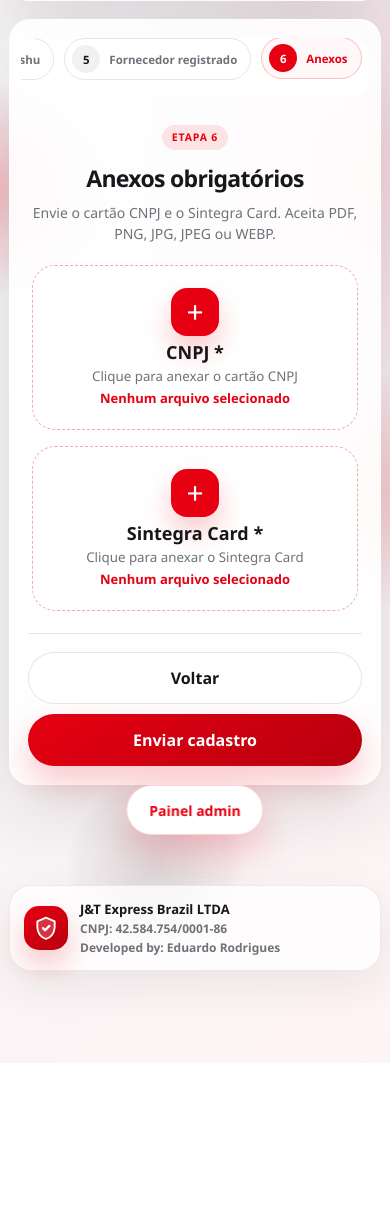
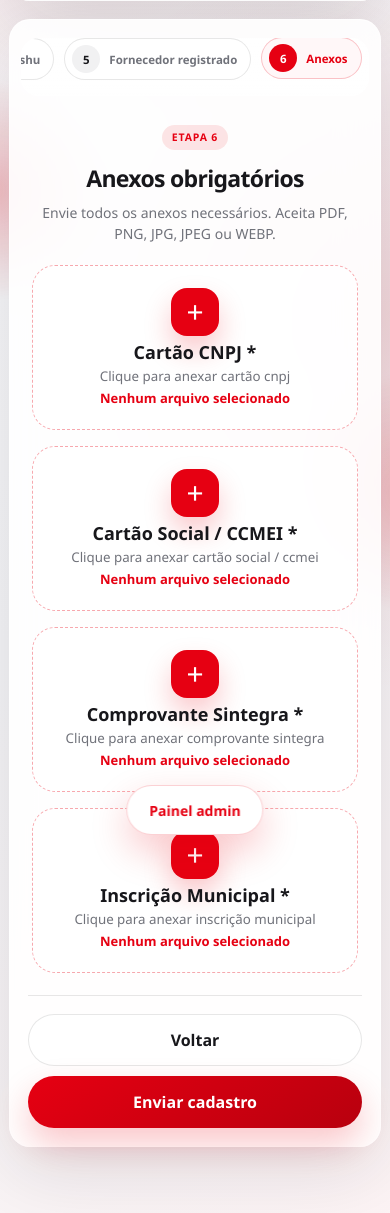
Before and after one commit to DuduSouza10/jt-cadastro-fornecedores, a Flask app: page / in a window 390 px wide, after a click that opens the changed part. Shown: the part 426-1639 px from the top of the page. Before the commit the page ends 1434 px from the top, so only its background shows below. Run offline with Flask 3, Linux system fonts and the light colour scheme; some web fonts are replaced.

Commit message:
Update Mobile and Fields from Form

```diff
--- a/app.py
+++ b/app.py
@@ -207,7 +207,7 @@ FIELD_SECTIONS = [
     {
         "key": "registro_cliente",
         "title": "Registro de cliente",
-        "description": "Informações financeiras e condições de pagamento do cliente.",
+        "description": "Informações financeiras e prazo de pagamento do cliente.",
         "fields": [
             {
                 "name": "nome_responsavel_financeiro",
@@ -230,12 +230,6 @@ FIELD_SECTIONS = [
                 "required": True,
             },
             {
-                "name": "ciclo_pagamento",
-                "label": "Ciclo de pagamento",
-                "type": "text",
-                "required": True,
-            },
-            {
                 "name": "prazo_pagamento",
                 "label": "Prazo de pagamento",
                 "type": "text",
@@ -246,7 +240,7 @@ FIELD_SECTIONS = [
     {
         "key": "franqueado_ativado",
         "title": "Franqueado ativado",
-        "description": "Dados operacionais, atendimento, SC responsável, região e rota dedicada.",
+        "description": "Dados operacionais, atendimento e rota dedicada.",
         "fields": [
             {
                 "name": "responsavel",
@@ -289,37 +283,6 @@ FIELD_SECTIONS = [
                 "required": True,
             },
             {
-                "name": "ponto_entrega_distribuicao",
-                "label": "Ponto de entrega e distribuição",
-                "type": "text",
-                "required": True,
-            },
-            {
-                "name": "ponto_distribuicao_mercadorias",
-                "label": "Ponto de distribuição de mercadorias",
-                "type": "text",
-                "required": True,
-            },
-            {
-                "name": "sc_faz_coletar",
-                "label": "SC que faz coletar",
-                "type": "text",
-                "required": True,
-            },
-            {
-                "name": "sc_fez_entregar",
-                "label": "SC - que fez entregar",
-                "type": "text",
-                "required": True,
-            },
-            {
-                "name": "rede_originalmente_pertencente_regiao",
-                "label": "Rede originalmente pertencente à região",
-                "type": "select",
-                "required": True,
-                "options": REGIAO_REDE_OPTIONS,
-            },
-            {
                 "name": "rota_dedicada",
                 "label": "Rota dedicada",
                 "type": "hidden",
@@ -353,12 +316,6 @@ FIELD_SECTIONS = [
                 "type": "text",
                 "required": True,
                 "mask": "phone",
-            },
-            {
-                "name": "feishu_numero_hub",
-                "label": "Nº HUB",
-                "type": "text",
-                "required": True,
             },
         ],
     },
@@ -427,8 +384,10 @@ FIELD_SECTIONS = [
 
 
 UPLOAD_FIELDS = {
-    "anexo_cnpj": "CNPJ",
-    "anexo_sintegra_card": "Sintegra Card",
+    "anexo_cnpj": "Cartão CNPJ",
+    "anexo_cartao_social_ccmei": "Cartão Social / CCMEI",
+    "anexo_sintegra_card": "Comprovante Sintegra",
+    "anexo_inscricao_municipal": "Inscrição Municipal",
 }
 
 
--- a/static/css/style.css
+++ b/static/css/style.css
@@ -1276,21 +1276,40 @@ tbody tr:hover {
   }
 
   td:nth-child(5)::before {
+    content: "UF";
+  }
+
+  td:nth-child(6)::before {
     content: "Responsável";
   }
 
-  td:nth-child(6)::before {
+  td:nth-child(7)::before {
     content: "Feishu";
   }
 
-  td:nth-child(7)::before {
-    content: "Ação";
+  td:nth-child(8)::before {
+    content: "Anexos";
+  }
+
+  td:nth-child(9)::before {
+    content: "Ações";
   }
 
   .table-link {
     width: auto;
     min-height: 36px;
     padding: 0 14px;
+  }
+
+  .compact-actions {
+    min-width: 0;
+    width: 100%;
+  }
+
+  .compact-actions a,
+  .compact-actions em {
+    max-width: 100%;
+    word-break: break-word;
   }
 
   .detail-grid {
--- a/templates/index.html
+++ b/templates/index.html
@@ -100,26 +100,20 @@
         <div>
           <span class="section-index">Etapa {{ FIELD_SECTIONS|length + 1 }}</span>
           <h2>Anexos obrigatórios</h2>
-          <p>Envie o cartão CNPJ e o Sintegra Card. Aceita PDF, PNG, JPG, JPEG ou WEBP.</p>
+          <p>Envie todos os anexos necessários. Aceita PDF, PNG, JPG, JPEG ou WEBP.</p>
         </div>
       </div>
 
       <div class="upload-grid">
-        <label class="upload-card">
-          <input type="file" name="anexo_cnpj" accept=".pdf,.png,.jpg,.jpeg,.webp" required />
-          <span class="upload-icon">+</span>
-          <strong>CNPJ *</strong>
-          <small>Clique para anexar o cartão CNPJ</small>
-          <em data-file-name>Nenhum arquivo selecionado</em>
-        </label>
-
-        <label class="upload-card">
-          <input type="file" name="anexo_sintegra_card" accept=".pdf,.png,.jpg,.jpeg,.webp" required />
-          <span class="upload-icon">+</span>
-          <strong>Sintegra Card *</strong>
-          <small>Clique para anexar o Sintegra Card</small>
-          <em data-file-name>Nenhum arquivo selecionado</em>
-        </label>
+        {% for upload_key, upload_label in UPLOAD_FIELDS.items() %}
+          <label class="upload-card">
+            <input type="file" name="{{ upload_key }}" accept=".pdf,.png,.jpg,.jpeg,.webp" required />
+            <span class="upload-icon">+</span>
+            <strong>{{ upload_label }} *</strong>
+            <small>Clique para anexar {{ upload_label|lower }}</small>
+            <em data-file-name>Nenhum arquivo selecionado</em>
+          </label>
+        {% endfor %}
       </div>
     </section>
 
```
Also changed, not shown: README.md.
